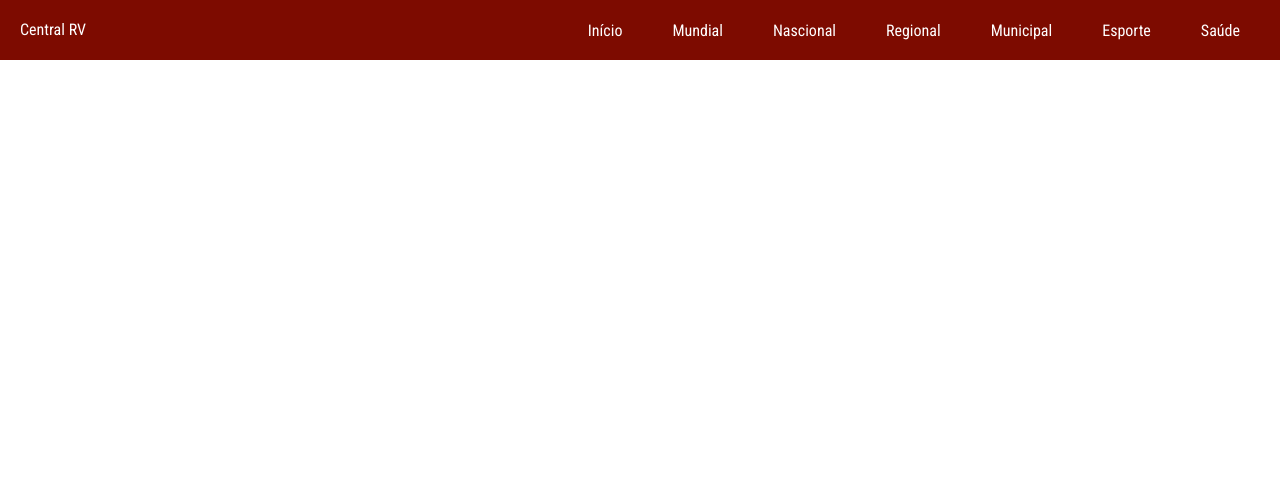
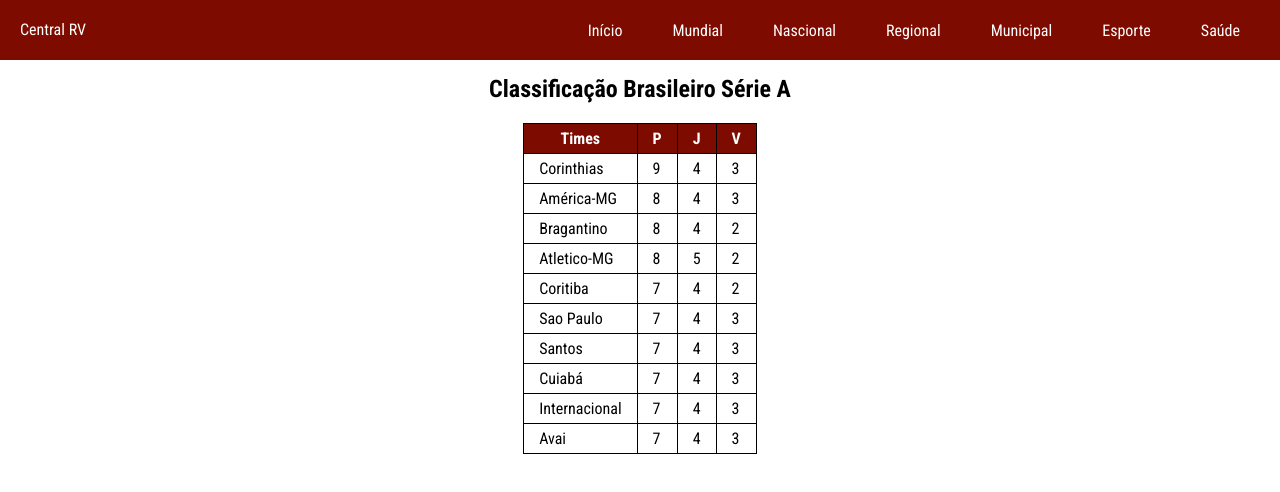
Before and after one commit to Nonata05/CentralRV, a plain HTML site: page pag/esporte.html in a window 1280 px wide. Drawn offline with Linux system fonts and the light colour scheme.

Commit message:
primeira versão do site

```diff
--- a/assets/css/principal.css
+++ b/assets/css/principal.css
@@ -134,3 +134,26 @@ main{
     width: calc(100% - 830px);
     height: 450px;
 }
+
+.titulo{
+    display: flex;
+    justify-content: center;
+    padding: 15px;
+}
+
+.tabela{
+    display: flex;
+    justify-content: center;
+    padding: 5px 0px;
+}
+
+table, th, tr, td{
+    border: 1px solid #000;
+    border-collapse: collapse;
+    padding: 5px 15px;
+
+}
+table th{
+    background-color: #7d0b00;
+    color: white;
+}
--- a/pag/esporte.html
+++ b/pag/esporte.html
@@ -1,5 +1,5 @@
 <!DOCTYPE html>
-<html lang="en">
+<html lang="pt-bro">
 
 <head>
     <meta charset="UTF-8">
@@ -39,8 +39,129 @@
     </header>
 
     <main>
+        <section>
+            <div class="titulo">
+                <h1> Classificação Brasileiro Série A </h1>
+
+            </div>
+        </section>
+        <section>
+            <div class="tabela">
+                <table>
+                    <th>
+                        Times
+                    </th>
+                    <th>
+                        P
+                    </th>
+                    <th>
+                        J
+                    </th>
+                    <th>
+                        V
+                    </th>
+
+                    <tr>
+                        <td>
+                            Corinthias
+                        </td>
+                        <td>
+                            9
+                        </td>
+                        <td>
+                            4
+                        </td>
+                        <td>
+                            3
+                        </td>
+                    </tr>
+                    <tr>
+                        <td>
+                            América-MG
+                        </td>
+                        <td>
+                            8
+                        </td>
+                        <td>
+                            4
+                        </td>
+                        <td>
+                            3
+                        </td>
+                    </tr>
+                    </tr>
+                    <tr>
+                        <td>
+                            Bragantino
+                        </td>
+                        <td>
+                            8
+                        </td>
+                        <td>
+                            4
+                        </td>
+                        <td>
+                            2
+                        </td>
+                    </tr>
+                    </tr>
+                    <tr>
+
+                        <td>Atletico-MG</td>
+                        <td>8</td>
+                        <td>5</td>
+                        <td>2</td>
+                    </tr>
+                    </tr>
+                    <tr>
+
+                        <td>Coritiba</td>
+                        <td>7</td>
+                        <td>4</td>
+                        <td>2</td>
+
+                    </tr>
+                    </tr>
+                    <tr>
+                        <td>Sao Paulo</td>
+                        <td>7</td>
+                        <td>4</td>
+                        <td>3</td>
+                    </tr>
+                    </tr>
+                    <tr>
+                        <td>Santos</td>
+                        <td>7</td>
+                        <td>4</td>
+                        <td>3</td>
+                    </tr>
+                    </tr>
+                    <tr>
+                        <td>Cuiabá</td>
+                        <td>7</td>
+                        <td>4</td>
+                        <td>3</td>
+                    </tr>
+                    </tr>
+                    <tr>
+                        <td>Internacional</td>
+                        <td>7</td>
+                        <td>4</td>
+                        <td>3</td>
+                    </tr>
+                    </tr>
+                    <tr>
+                        <td>Avai</td>
+                        <td>7</td>
+                        <td>4</td>
+                        <td>3</td>
+                    </tr>
+                </table>
+            </div>
+        </section>
 
     </main>
+
 </body>
 
 </html>
```
